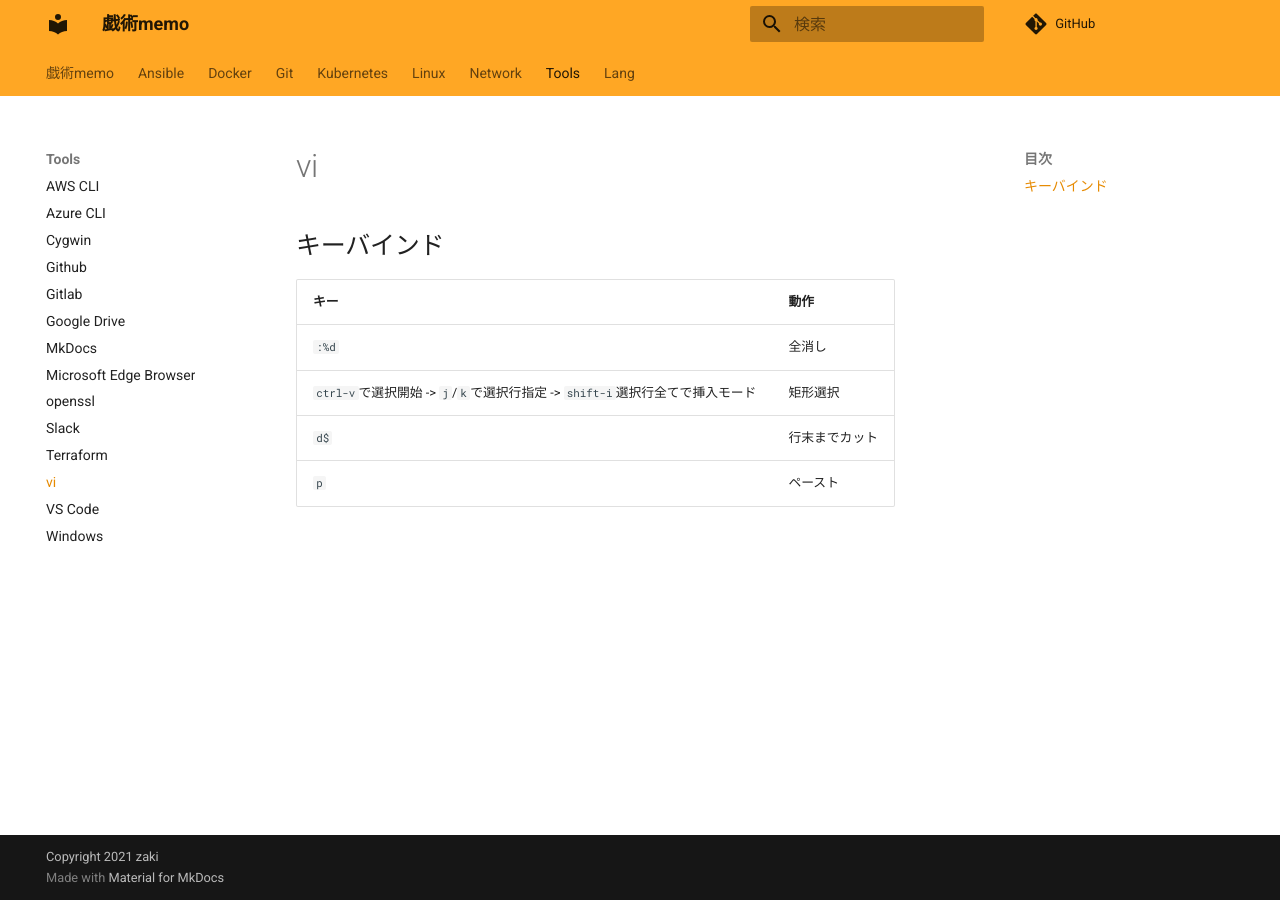
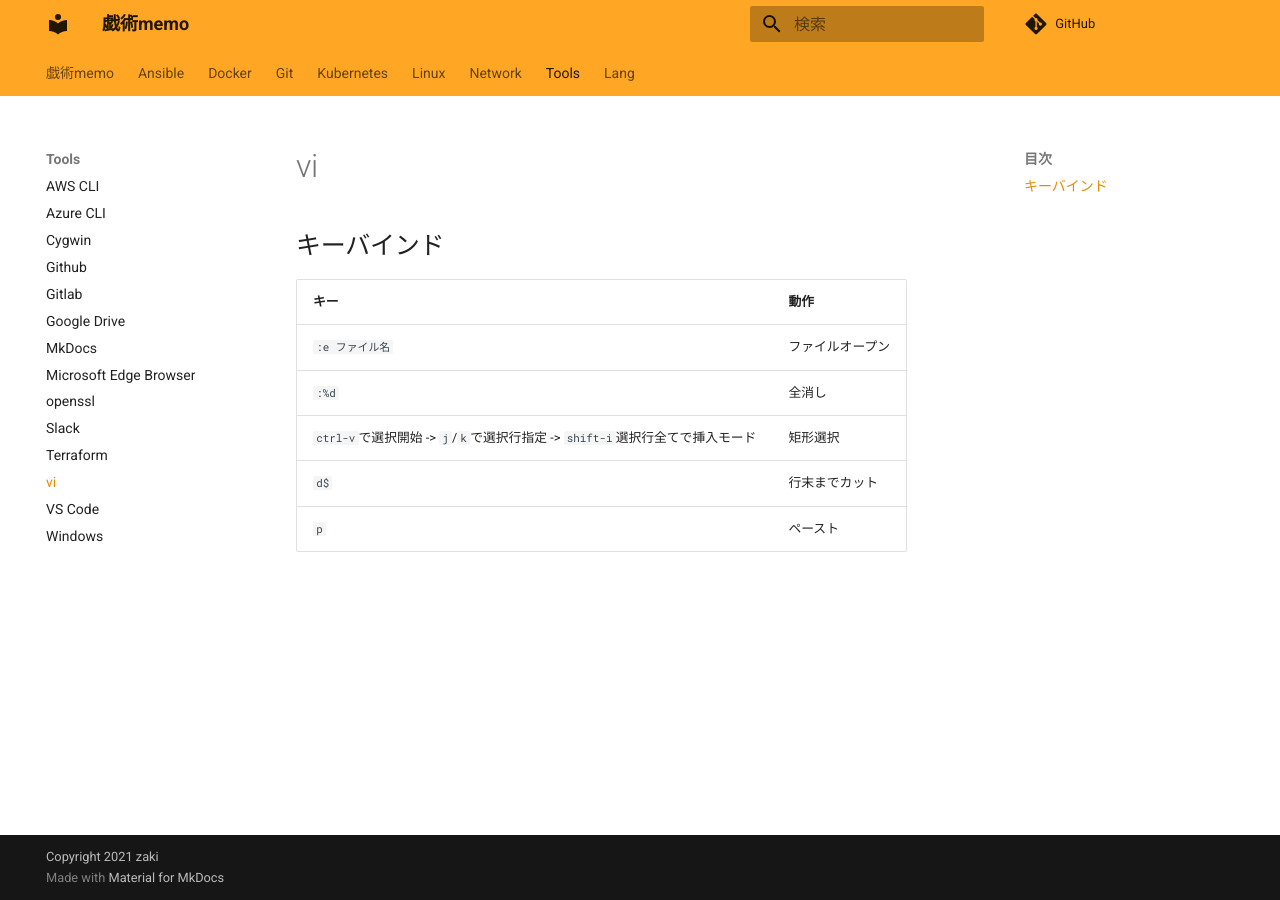
Before and after one commit to zaki-lknr/docs, an MkDocs documentation site: the page built from docs/Tools/vi.md, in a window 1280 px wide. Built offline with MkDocs 1.6.1 and Material for MkDocs 9.7.7, drawn with Linux system fonts in a browser that asks for light colours; comment, search, counter and statistics services are not loaded.

Commit message:
add: tools/vi: ファイルオープン

```diff
--- a/docs/Tools/vi.md
+++ b/docs/Tools/vi.md
@@ -2,9 +2,10 @@
 
 ## キーバインド
 
-| キー                                                     | 動作      |
-| ------------------------------------------------------ | ------- |
-| `:%d`                                                  | 全消し     |
-| `ctrl-v`で選択開始 -> `j`/`k`で選択行指定 -> `shift-i`選択行全てで挿入モード | 矩形選択    |
-| `d$`                                                   | 行末までカット |
-| `p`                                                    | ペースト    |
+| キー                                                     | 動作       |
+| ------------------------------------------------------ | -------- |
+| `:e ファイル名`                                             | ファイルオープン |
+| `:%d`                                                  | 全消し      |
+| `ctrl-v`で選択開始 -> `j`/`k`で選択行指定 -> `shift-i`選択行全てで挿入モード | 矩形選択     |
+| `d$`                                                   | 行末までカット  |
+| `p`                                                    | ペースト     |
```
